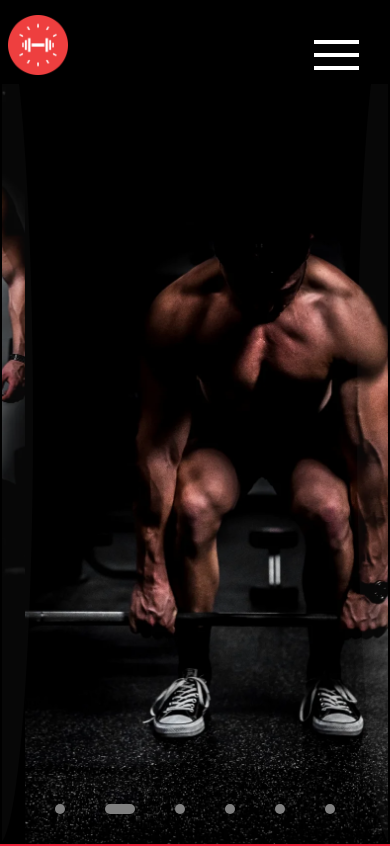
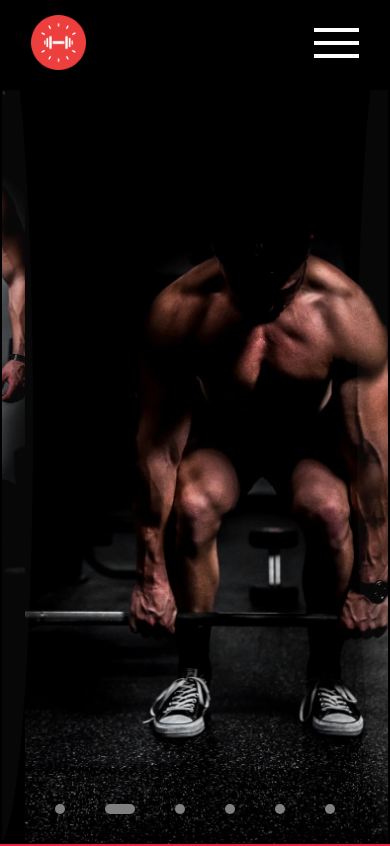
Before and after one commit to Dzejkop02/ans-gym-front, a React (Create React App) app: page / in a window 390 px wide. Shown: the top 846 px of the page. Built offline with nearby package versions, Linux system fonts and the light colour scheme.

Commit message:
Improved navigation errors

```diff
--- a/src/components/Navbar/Navbar.css
+++ b/src/components/Navbar/Navbar.css
@@ -1,10 +1,10 @@
 .nav {
     position: fixed;
     width: 100vw;
-    height: 10vh;
+    height: 90px;
     z-index: 100;
     background-color: rgba(0, 0, 0, 0.75);
-    padding: 15px 10px 15px 0;
+    padding: 15px 10px;
     transition: background-color 0.3s;
 }
 
@@ -14,7 +14,7 @@
     justify-content: space-between;
     max-width: 1024px;
     margin: 0 auto;
-    padding-right: 1em;
+    padding: 0 1em;
 }
 
 .nav ul,
@@ -53,7 +53,8 @@
 
 .logo {
     width: 100%;
-    margin-left: 25%;
+    padding-left: 5px;
+
 }
 
 .nav__span {
@@ -88,7 +89,6 @@
     flex-direction: column;
     justify-content: space-between;
     padding: 5px;
-    margin-top: 20px;
 }
 
 .burger-line {
@@ -202,4 +202,10 @@
         color: #ef233c;
         border-bottom: none;
     }
+
+    .nav__a:hover,
+.nav__a.active {
+    color: red;
+    border-bottom: none;
 }
+}
```
